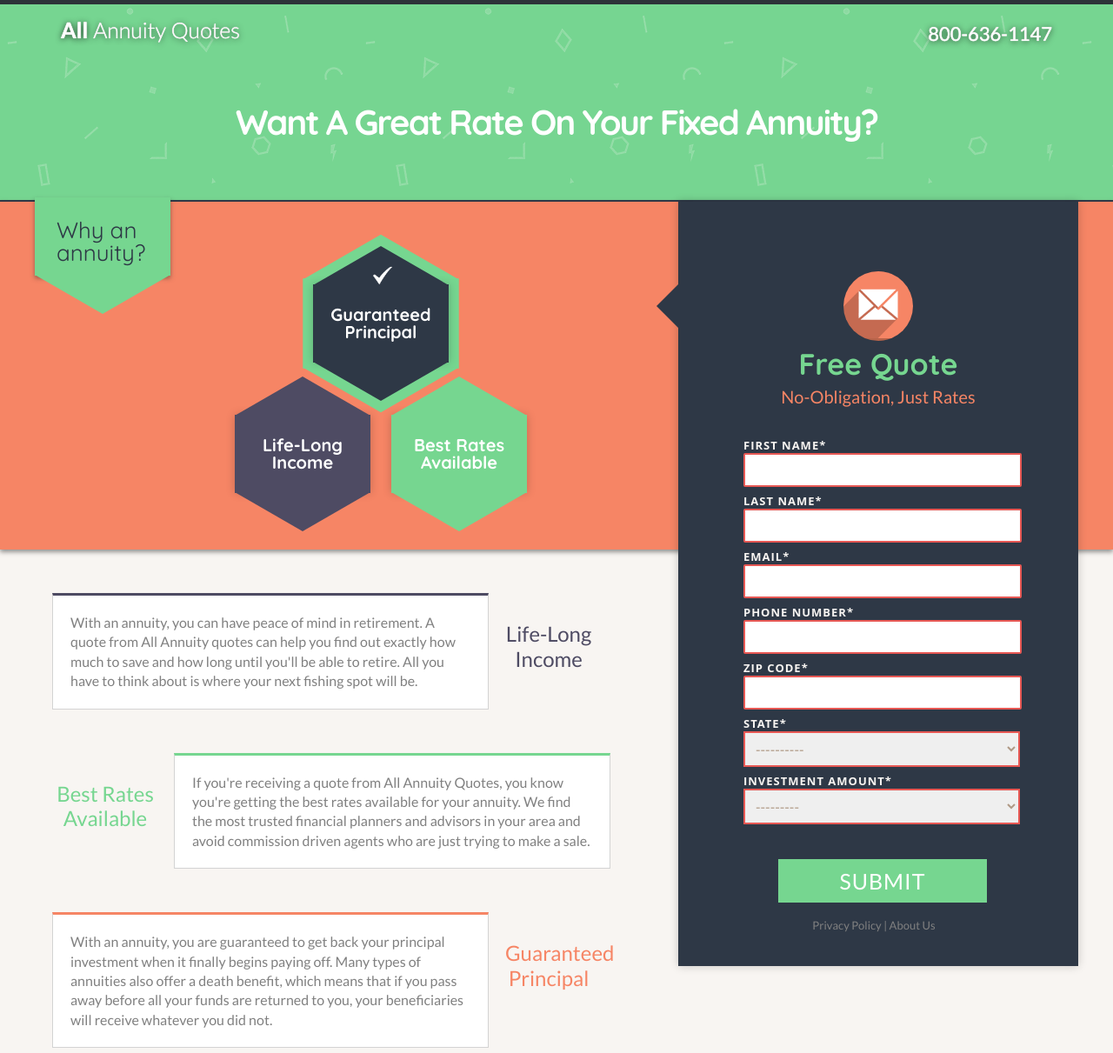
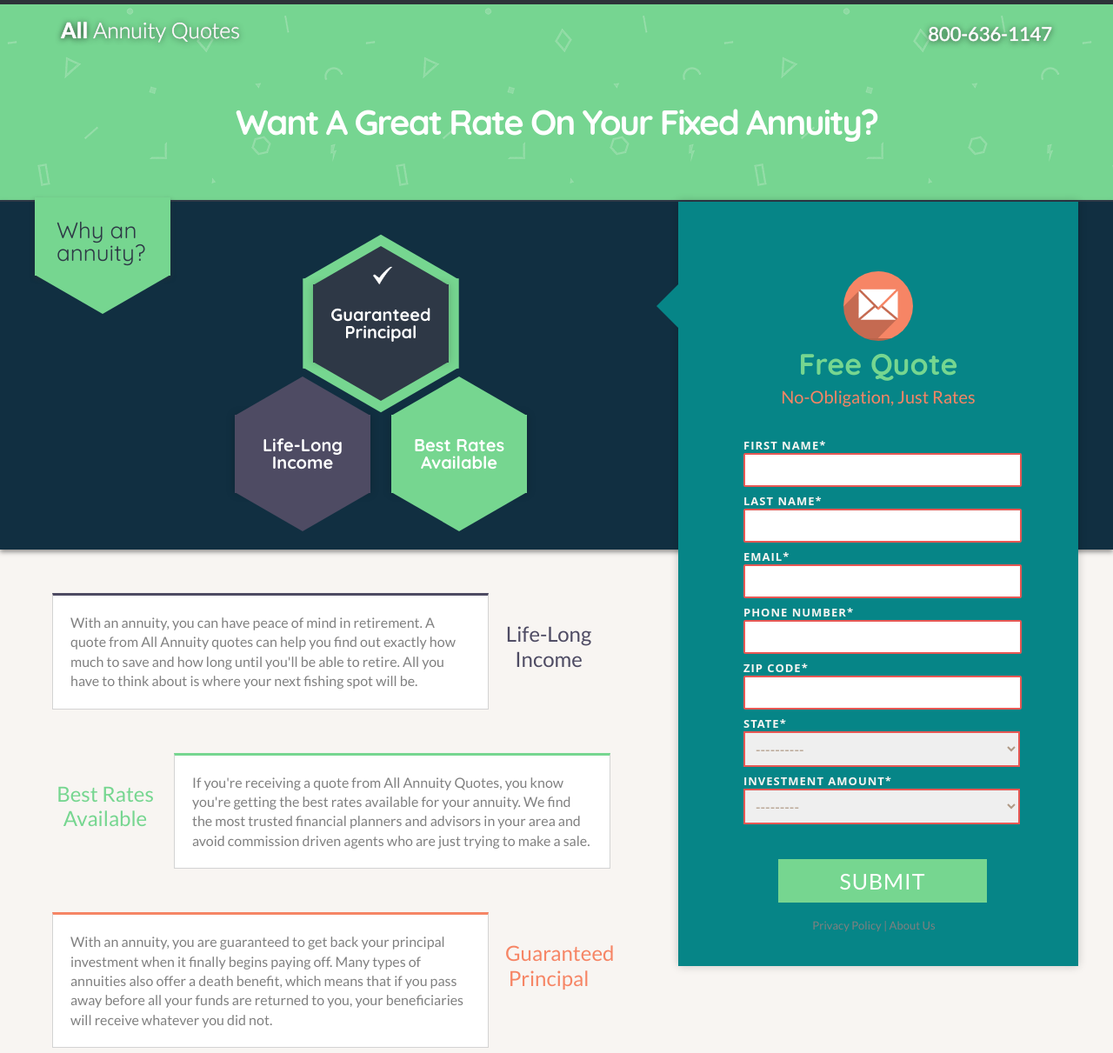
Before and after one commit to suryakiranjuthuka/AllAnnuityQuotes2, a PHP site: page / in a window 1280 px wide. Shown: the whole page at 87% size. Run offline with PHP 8.4, Linux system fonts and the light colour scheme.

Commit message:
Color changes

```diff
--- a/stylesheets/annuity_leads.css
+++ b/stylesheets/annuity_leads.css
@@ -669,7 +669,7 @@ header h1 span{
 
 #subTitleForm{
 	width:100%;
-	background-color:#F68565;
+	background-color:#112F41;
 	position:relative;
 	border-top:2px solid #2E3846;
 	/*border:1px solid lightgrey;*/
@@ -761,7 +761,7 @@ header h1 span{
 /*---------------- FORM CONTAINER ----------------*/
 #annuityFormContainer{
 	width:300px;
-	background-color:#2E3846;
+	background-color:#068587;
 	padding-bottom:80px;
 	padding-top:20px;
 	padding-right:80px;
@@ -779,7 +779,7 @@ header h1 span{
 	height: 0;
 	border-top: 30px solid transparent;
 	border-bottom: 30px solid transparent;
-	border-right:30px solid #2E3846;
+	border-right:30px solid #068587;
 	position:relative;
 	right:105px;
 	top:70px;
```
